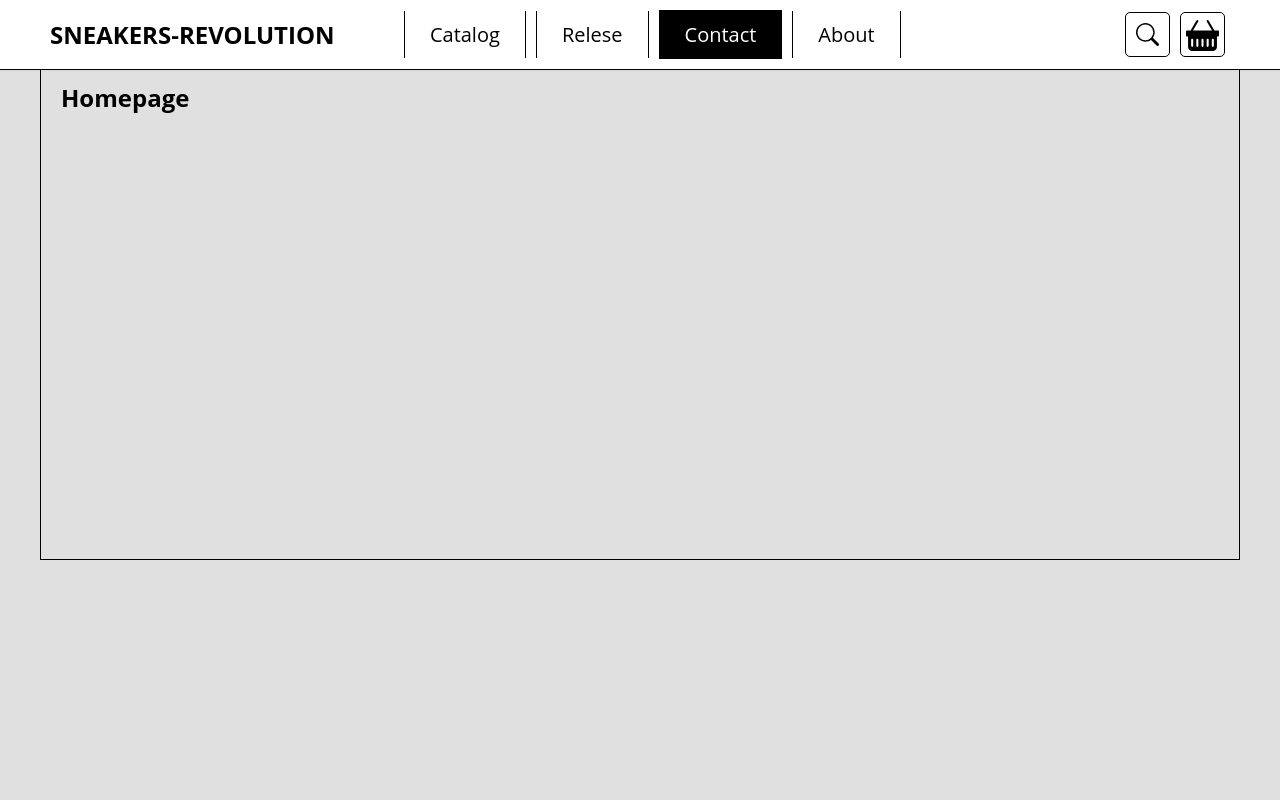
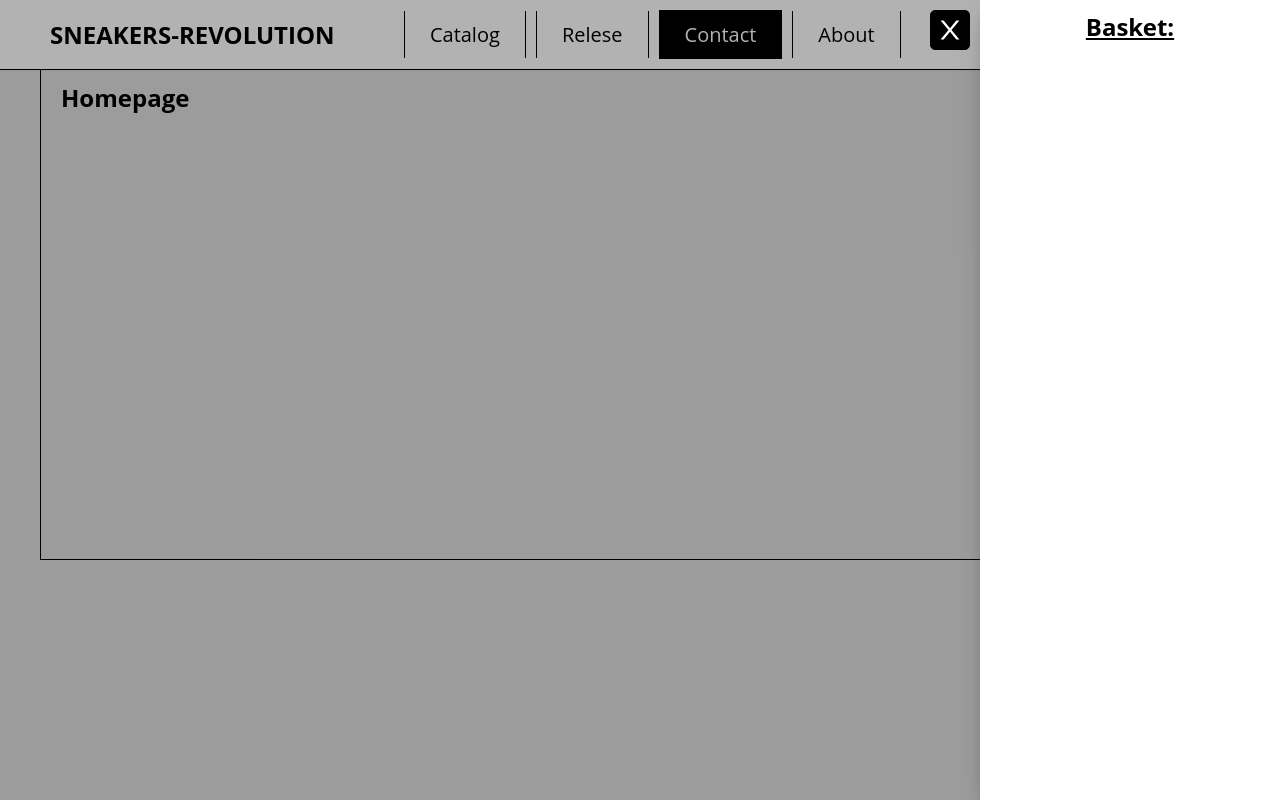
Before and after one commit to VitaliyLomachinsky/sneakers-revolution, a React (Create React App) app: page / in a window 1280 px wide. Built offline with nearby package versions, Linux system fonts and the light colour scheme.

Commit message:
#3 Basket v1

```diff
--- a/src/App.scss
+++ b/src/App.scss
@@ -3,9 +3,9 @@ $base_transition: 0.2s;
 
 body {
   background-color: #e0e0e0;
-  font-family: 'Open Sans', sans-serif;
+  font-family: "Open Sans", sans-serif;
+  overflow: hidden;
 }
-
 
 .App {
   .header {
@@ -20,21 +20,18 @@ body {
     justify-content: space-between;
     align-items: center;
 
-
     &_title {
       cursor: pointer;
       font-size: 24px;
       text-transform: uppercase;
       transition: $base_transition;
 
-      @media (max-width:850px) {
+      @media (max-width: 850px) {
         text-align: center;
       }
 
       &:hover {
         transform: scale(0.95);
-
-
       }
     }
 
@@ -59,7 +56,7 @@ body {
           border-bottom: 1px solid black;
         }
 
-        @media (max-width:850px) {
+        @media (max-width: 850px) {
           border: 1px solid black;
 
           text-align: center;
@@ -76,15 +73,13 @@ body {
         border-bottom: 1px solid black;
       }
 
-      @media (max-width:1200px) {
+      @media (max-width: 1200px) {
         margin-right: 0px;
       }
 
-      @media (max-width:850px) {
+      @media (max-width: 850px) {
         margin-right: 0px;
       }
-
-
     }
 
     &_search-and-basket {
@@ -102,7 +97,7 @@ body {
         border-radius: 5px;
         transition: $base_transition;
 
-        @media (max-width:850px) {
+        @media (max-width: 850px) {
           width: 120px;
         }
 
@@ -126,19 +121,19 @@ body {
           transform: scale(0.9);
         }
 
-        @media (max-width:850px) {
+        @media (max-width: 850px) {
           width: 120px;
         }
       }
 
-      @media (max-width:850px) {
+      @media (max-width: 850px) {
         display: flex;
         width: 100%;
         justify-content: space-around;
       }
     }
 
-    @media (max-width:850px) {
+    @media (max-width: 850px) {
       display: block;
       justify-content: baseline;
       align-items: center;
@@ -146,12 +141,9 @@ body {
       position: static;
       padding-bottom: 5px;
     }
-
-
   }
 
   .container {
-
     width: 1200px;
     height: 560px;
     border: 1px solid black;
@@ -159,15 +151,75 @@ body {
     padding: 10px 20px;
     padding-top: 80px;
 
-
-
-    @media (max-width:1200px) {
+    @media (max-width: 1200px) {
       width: 850px;
     }
 
-    @media (max-width:850px) {
+    @media (max-width: 850px) {
       padding-top: 10px;
       width: 100%;
     }
   }
 }
+
+.basket {
+  position: fixed;
+  top: 0;
+  left: 0;
+  width: 100%;
+  height: 100vh;
+  background-color: rgba(0, 0, 0, 0.3);
+
+
+  &_side-menu {
+    width: 300px;
+    height: 100vh;
+    transition: 0.5s;
+    background-color: white;
+    right: 0;
+    top: 0;
+    position: absolute;
+    box-shadow: rgba(50, 50, 93, 0.25) 0px 13px 27px -5px,
+      rgba(0, 0, 0, 0.3) 0px 8px 16px -8px;
+    transform-style: preserve-3d;
+
+    &_close-btn {
+      position: absolute;
+      width: 40px;
+      height: 40px;
+      border: 1px solid black;
+      top: 10px;
+      left: -50px;
+      border-radius: 5px;
+      display: flex;
+      justify-content: center;
+      align-items: center;
+      background-color: black;
+      transition: 1.5s;
+      transition-timing-function: ease-in;
+      transform: translateZ(-10px);
+      cursor: pointer;
+
+      &_icon {
+        width: 30px;
+        color: white;
+        height: auto;
+      }
+    }
+    &_close-btn_outsise {
+      transform: translateX(370px);
+    }
+
+    &_title {
+      text-decoration: underline;
+      text-align: center;
+      padding: 10px 0 5px 0;
+    }
+  }
+
+  &_side-menu-outside {
+    transform: translateX(350px);
+    transition-delay: 0.5s;
+    transition-timing-function: ease-in;
+  }
+}
--- a/src/App.tsx
+++ b/src/App.tsx
@@ -4,16 +4,22 @@ import './App.scss';
 //layout
 import Homepage from './layout/Homepage/Homepage';
 import Header from './layout/Header/Header';
+import Basket from './layout/Basket/Basket';
 
 
 function App() {
+
+
   return (
-    <div className='App'>
-      <Header />
-      <div className='container'>
-        <Homepage />
+    <>
+      <div className='App'>
+        <Header />
+        <main className='container'>
+          <Homepage />
+        </main>
       </div>
-    </div>
+      <Basket enable={true} />
+    </>
   );
 }
 
--- /dev/null
+++ b/src/layout/Basket/Basket.tsx
@@ -0,0 +1,33 @@
+import { useEffect, useState } from "react";
+import { AiOutlineClose } from "react-icons/ai";
+
+
+const Basket = (props: { enable: boolean }) => {
+
+    const [state, setState] = useState(false);
+
+    useEffect(() => {
+        state ?
+            document.body.style.overflow = "scroll" :
+            document.body.style.overflow = "hidden";
+    }, [state]);
+
+    return (
+        <div className="basket">
+            {/* {props.enable ? <div>On</div> : <div>Off</div>} */}
+            <div className={state ?
+                "basket_side-menu basket_side-menu-outside" :
+                "basket_side-menu "}>
+                <div className={state ?
+                    "basket_side-menu_close-btn basket_side-menu_close-btn_outsise" :
+                    "basket_side-menu_close-btn"}>
+                    <AiOutlineClose className="basket_side-menu_close-btn_icon" onClick={() => setState(!state)}></AiOutlineClose>
+                </div>
+                <h2 className="basket_side-menu_title">Basket:</h2>
+            </div>
+        </div>
+    )
+
+}
+
+export default Basket;
--- a/src/layout/Header/Header.tsx
+++ b/src/layout/Header/Header.tsx
@@ -1,7 +1,7 @@
 import { BsFillBasketFill, BsSearch } from "react-icons/bs";
 
 const Header = () => {
-    return <div className="header">
+    return <header className="header">
         <h1 className="header_title">Sneakers-Revolution</h1>
         <ul className="header_navigate">
             <li>Catalog</li>
@@ -14,7 +14,7 @@ const Header = () => {
             <BsSearch className="header_search-and-basket_search"></BsSearch>
             <BsFillBasketFill className="header_search-and-basket_basket"></BsFillBasketFill>
         </div>
-    </div>
+    </header>
 }
 
 export default Header;
```
Also changed, not shown: src/index.css (line endings or trailing spaces).
